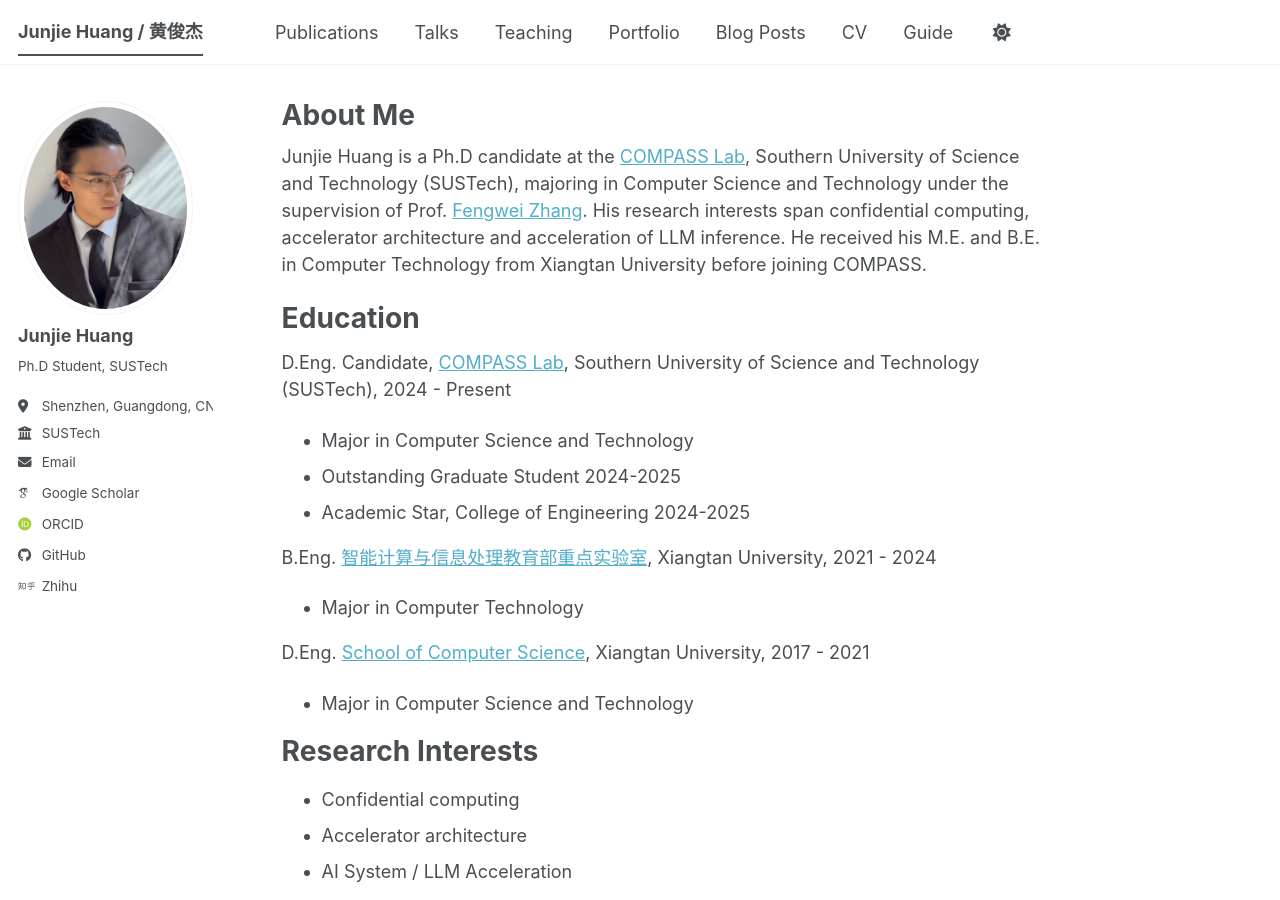
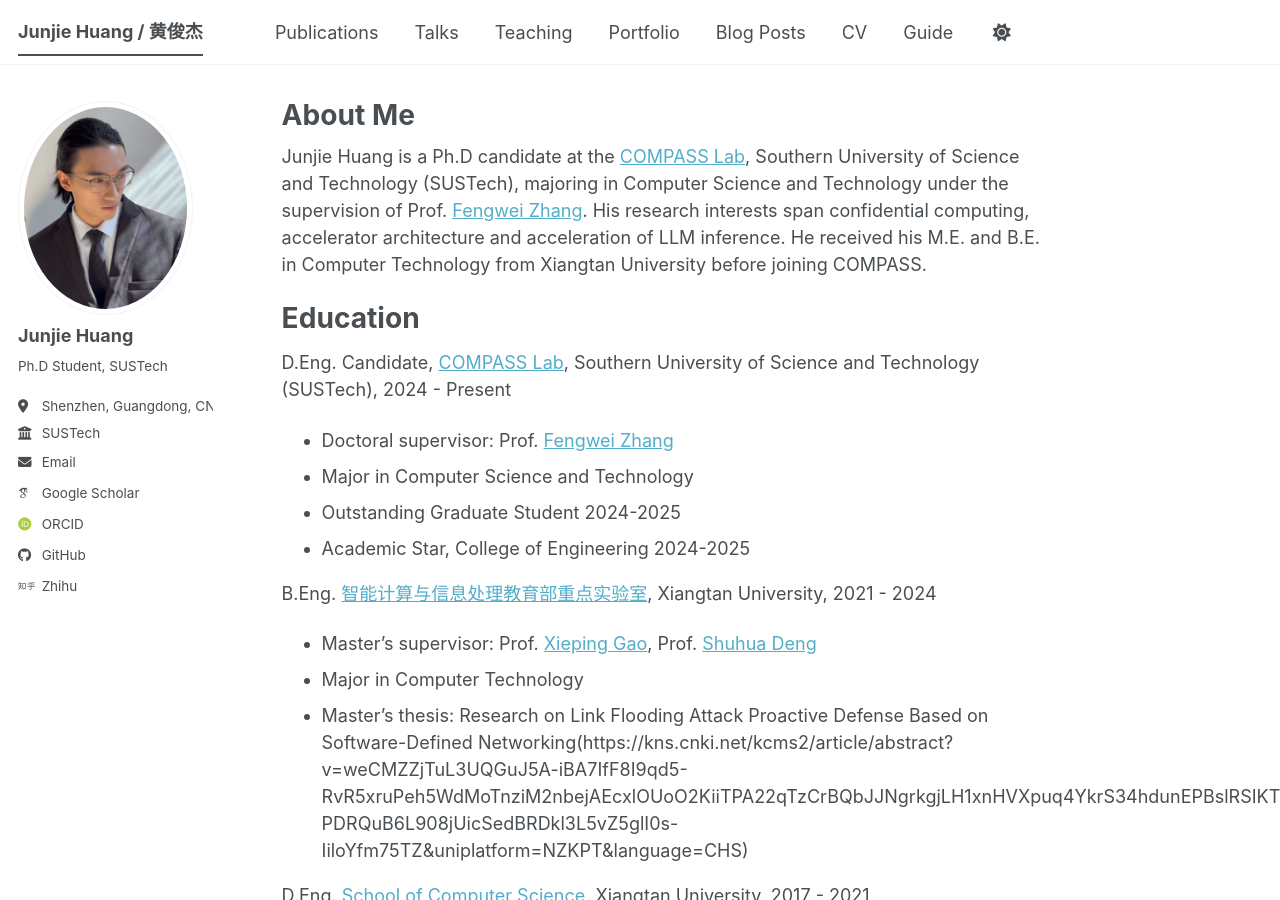
Before and after one commit to HuangJunjie-PhD/HuangJunjie-PhD.github.io, a Jekyll site: the page built from _pages/about.md, in a window 1280 px wide and 900 px high. Built offline with Jekyll 4.4.1, drawn with Linux system fonts in a browser that asks for light colours; some web fonts are replaced; a script bundle is joined from its source files by our own code; library files that are not in the unit come from our copies.

Commit message:
Initial commit

```diff
--- a/_pages/about.md
+++ b/_pages/about.md
@@ -11,12 +11,15 @@ Junjie Huang is a Ph.D candidate at the [COMPASS Lab](https://compass.sustech.ed
 Education
 ======
 D.Eng. Candidate, [COMPASS Lab](https://compass.sustech.edu.cn/), Southern University of Science and Technology (SUSTech), 2024 - Present
+- Doctoral supervisor: Prof. [Fengwei Zhang](https://fengweiz.github.io/)
 - Major in Computer Science and Technology
 - Outstanding Graduate Student 2024-2025
 - Academic Star, College of Engineering 2024-2025
 
 B.Eng. [智能计算与信息处理教育部重点实验室](https://icip.xtu.edu.cn/sysjj.htm), Xiangtan University, 2021 - 2024
+- Master's supervisor: Prof. [Xieping Gao](https://mc.hunnu.edu.cn/info/1602/6102.htm), Prof. [Shuhua Deng](https://jwxy.xtu.edu.cn/info/1148/3003.htm)
 - Major in Computer Technology
+- Master's thesis: Research on Link Flooding Attack Proactive Defense Based on Software-Defined Networking(https://kns.cnki.net/kcms2/article/abstract?v=weCMZZjTuL3UQGuJ5A-iBA7IfF8I9qd5-RvR5xruPeh5WdMoTnziM2nbejAEcxlOUoO2KiiTPA22qTzCrBQbJJNgrkgjLH1xnHVXpuq4YkrS34hdunEPBslRSIKTbOP0X7wHsl85Dl5NSKdIu-PDRQuB6L908jUicSedBRDkl3L5vZ5glI0s-IiloYfm75TZ&uniplatform=NZKPT&language=CHS)
 
 D.Eng. [School of Computer Science](https://jwxy.xtu.edu.cn/), Xiangtan University, 2017 - 2021
 - Major in Computer Science and Technology
```
